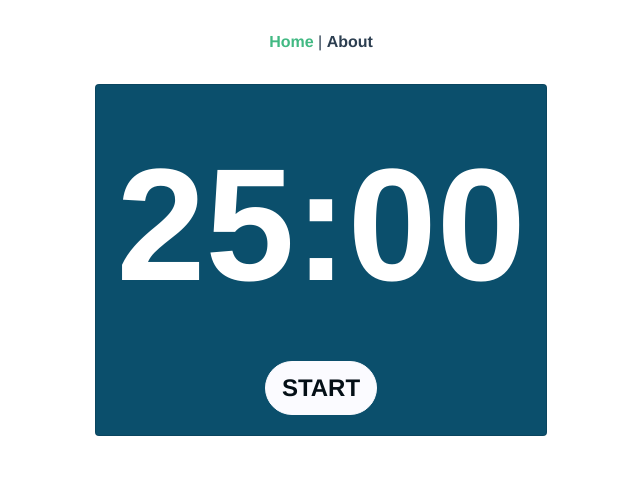
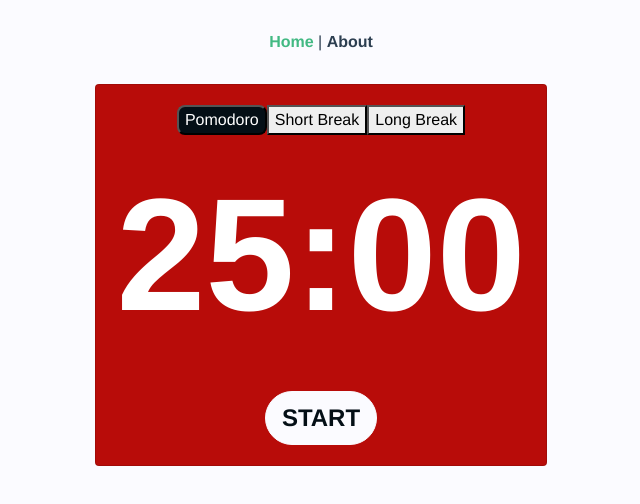
Before and after one commit to ispandey81/Pomodoro, a Vue app in the folder pomodoro/: page / in a window 1280 px wide. Shown: the top 504 px of the page, without its empty margins (319-959 px from the left). Built offline with nearby package versions, Linux system fonts and the light colour scheme.

Commit message:
Minor improvements
window title shows the time
color changes on button clicks
timer expiration takes you to appropriate tabs

```diff
--- a/pomodoro/src/App.vue
+++ b/pomodoro/src/App.vue
@@ -16,7 +16,6 @@
   --cyan-process: #01baefff;
   --ghost-white: #fbfbffff;
   --rich-black-fogra-29: #040f16ff;
-  background-color: var(--ghost-white);
 }
 
 #app {
@@ -25,6 +24,7 @@
   -moz-osx-font-smoothing: grayscale;
   text-align: center;
   color: #2c3e50;
+  background-color: var(--ghost-white);
   height: 100vh;
 }
 
--- a/pomodoro/src/views/HomeView.vue
+++ b/pomodoro/src/views/HomeView.vue
@@ -2,13 +2,35 @@
   <div class="home">
     <b-container>
       <b-row align-h="center">
-        <b-card tag="article" class="mb-2">
+        <b-card tag="article" class="mb-2" :class="backgroundColor">
+          <div>
+            <b-button-group>
+              <button
+                @click="onBtnClick('Pomodoro')"
+                :class="{ activeBtn: typeOfBtnClicked === 'Pomodoro' }"
+              >
+                Pomodoro
+              </button>
+              <button
+                @click="onBtnClick('Short Break')"
+                :class="{ activeBtn: typeOfBtnClicked === 'Short Break' }"
+              >
+                Short Break
+              </button>
+              <button
+                @click="onBtnClick('Long Break')"
+                :class="{ activeBtn: typeOfBtnClicked === 'Long Break' }"
+              >
+                Long Break
+              </button>
+            </b-button-group>
+          </div>
           <b-card-text>
             <span id="minuteForTimeCalculation">{{ minuteHTMLValue }}</span
             >:<span id="second">{{ secondHTMLValue }}</span>
           </b-card-text>
           <b-button
-            v-on:click="startClicked(intervalId)"
+            @click="startClicked(intervalId)"
             v-if="!timerStarted"
             pill
             href="#"
@@ -19,7 +41,7 @@
           <b-button
             class="ml-2"
             v-if="timerStarted"
-            v-on:click="stopClicked"
+            @click="stopClicked"
             pill
             href="#"
             variant="outline-secondary"
@@ -29,7 +51,7 @@
           <b-button
             class="ml-2"
             v-if="timerStarted"
-            v-on:click="resetClicked"
+            @click="resetClicked"
             pill
             href="#"
             variant="outline-secondary"
@@ -52,31 +74,34 @@ import HelloWorld from "@/components/HelloWorld.vue"; // @ is an alias to /src
   },
 })
 export default class HomeView extends Vue {
+  private static readonly PLACEHOLDER_TEXT = "Pomodoro";
   private timerStarted = false;
   private minuteForTimeCalculation = 25;
   private secondForTimeCalculation = 60;
   private intervalId = NaN;
   private minuteHTMLValue = "25";
   private secondHTMLValue = "00";
+  private typeOfBtnClicked = HomeView.PLACEHOLDER_TEXT;
+  private backgroundColor = {
+    pomodoro: true,
+    shortBreak: false,
+    longBreak: false,
+  };
 
   startClicked(intervalId: number) {
     this.stopClicked();
     this.timerStarted = true;
     if (!intervalId) {
       this.minuteForTimeCalculation = this.minuteForTimeCalculation - 1;
-      this.minuteHTMLValue = this.minuteForTimeCalculation.toString();
+      this.minuteHTMLValue = this.returnData(this.minuteForTimeCalculation);
       this.secondForTimeCalculation = this.secondForTimeCalculation - 1;
-      this.secondHTMLValue = this.secondForTimeCalculation.toString();
+      this.secondHTMLValue = this.returnData(this.secondForTimeCalculation);
     }
     this.intervalId = setInterval(() => this.timer(), 1000); // repeat every second
   }
 
   resetClicked() {
-    this.timerStarted = false;
-    this.minuteForTimeCalculation = 25;
-    this.secondForTimeCalculation = 60;
-    this.minuteHTMLValue = "25";
-    this.secondHTMLValue = "00";
+    this.onBtnClick(this.typeOfBtnClicked);
     this.stopClicked();
     this.intervalId = NaN;
   }
@@ -84,6 +109,41 @@ export default class HomeView extends Vue {
   stopClicked() {
     clearInterval(this.intervalId);
     this.timerStarted = false;
+  }
+
+  onBtnClick(typeOfBtnClicked: string) {
+    window.document.title = HomeView.PLACEHOLDER_TEXT;
+    this.timerStarted = false;
+    this.stopClicked();
+    this.intervalId = NaN;
+    this.typeOfBtnClicked = typeOfBtnClicked;
+    this.secondForTimeCalculation = 60;
+    this.secondHTMLValue = "00";
+    if (typeOfBtnClicked === HomeView.PLACEHOLDER_TEXT) {
+      this.minuteForTimeCalculation = 25;
+      this.minuteHTMLValue = "25";
+      this.backgroundColor = {
+        pomodoro: true,
+        shortBreak: false,
+        longBreak: false,
+      };
+    } else if (typeOfBtnClicked === "Short Break") {
+      this.minuteForTimeCalculation = 5;
+      this.minuteHTMLValue = "05";
+      this.backgroundColor = {
+        pomodoro: false,
+        shortBreak: true,
+        longBreak: false,
+      };
+    } else if (typeOfBtnClicked === "Long Break") {
+      this.minuteForTimeCalculation = 15;
+      this.minuteHTMLValue = "15";
+      this.backgroundColor = {
+        pomodoro: false,
+        shortBreak: false,
+        longBreak: true,
+      };
+    }
   }
 
   timer() {
@@ -104,10 +164,16 @@ export default class HomeView extends Vue {
       this.minuteForTimeCalculation == 0 &&
       this.secondForTimeCalculation == 0
     ) {
+      if (this.typeOfBtnClicked === HomeView.PLACEHOLDER_TEXT) {
+        this.typeOfBtnClicked = "Short Break";
+      } else {
+        this.typeOfBtnClicked = HomeView.PLACEHOLDER_TEXT;
+      }
       this.resetClicked();
     }
     this.minuteHTMLValue = this.returnData(this.minuteForTimeCalculation);
     this.secondHTMLValue = this.returnData(this.secondForTimeCalculation);
+    window.document.title = `${this.minuteHTMLValue}:${this.secondHTMLValue}`;
   }
 
   returnData(input: number) {
@@ -121,7 +187,7 @@ export default class HomeView extends Vue {
 </script>
 <style scoped>
 .card {
-  background-color: var(--blue-sapphire);
+  background-color: var(--international-orange-engineering);
   max-width: 40rem;
   color: white;
 }
@@ -136,4 +202,18 @@ export default class HomeView extends Vue {
   font-size: 10rem;
   font-weight: bold;
 }
+.activeBtn {
+  background-color: var(--rich-black-fogra-29);
+  color: white;
+  border-radius: 0.5rem;
+}
+.pomodoro {
+  background-color: var(--international-orange-engineering);
+}
+.shortBreak {
+  background-color: var(--blue-sapphire);
+}
+.longBreak {
+  background-color: forestgreen;
+}
 </style>
```
